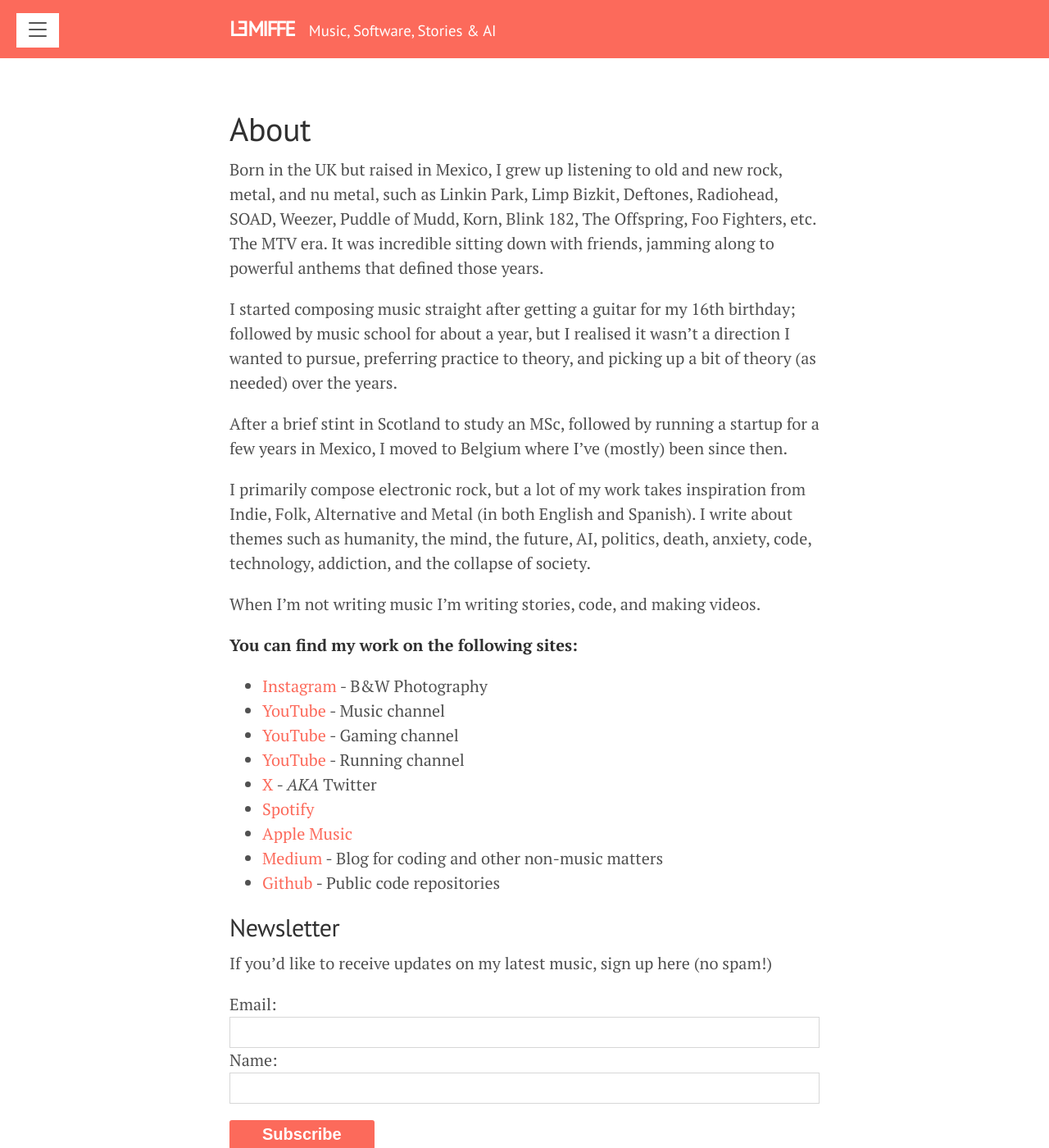
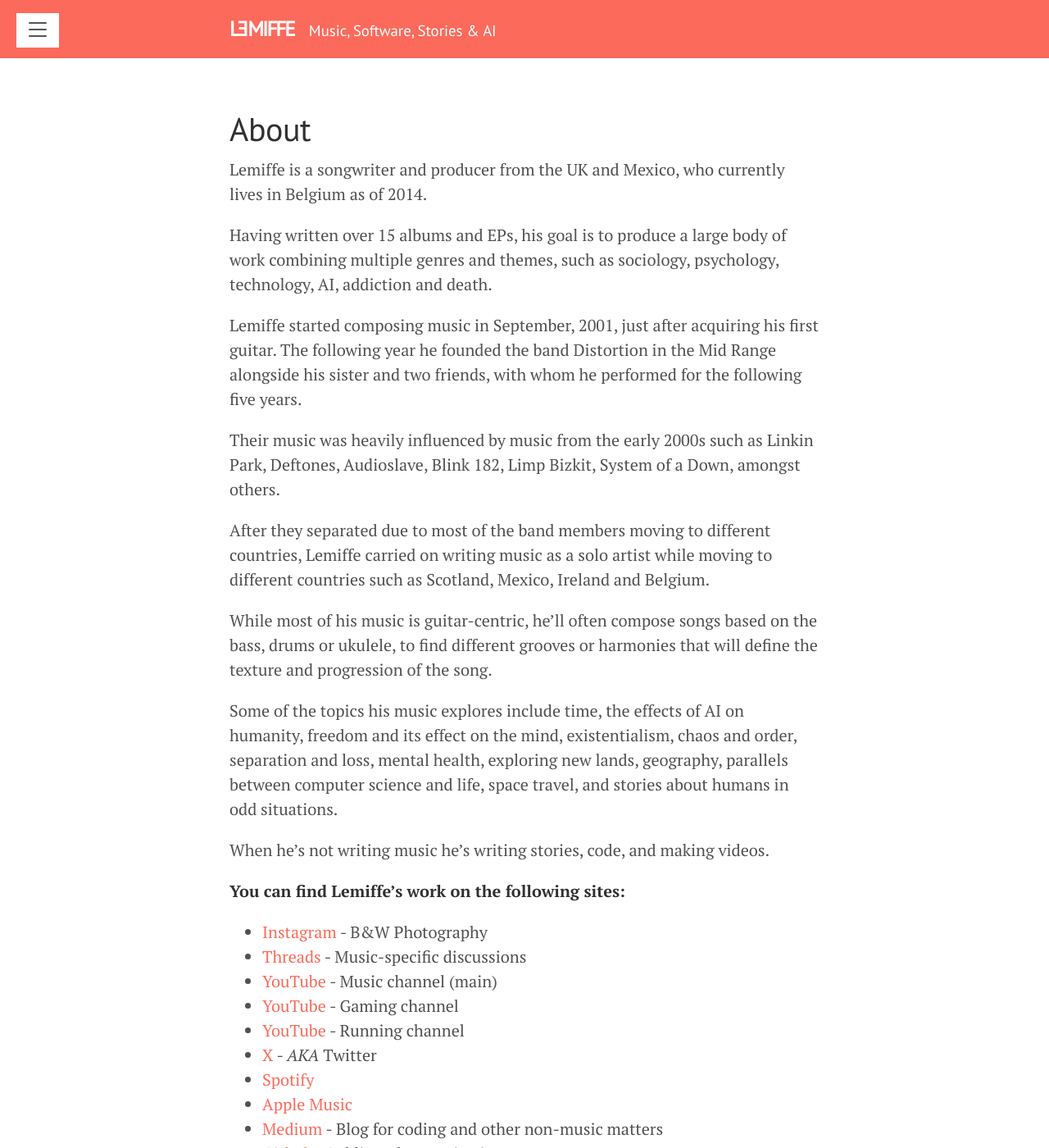
Before and after one commit to lemiffe/lemiffe.com, a Jekyll site: the page built from about.md, in a window 1280 px wide and 1400 px high. Shown: the whole window at 82% size. Built offline with Jekyll 4.4.1, drawn with Linux system fonts in a browser that asks for light colours; some of the changed text lies outside the part shown.

Commit message:
Updated bio

```diff
--- a/about.md
+++ b/about.md
@@ -3,20 +3,27 @@
 title: About
 ---
 
-Born in the UK but raised in Mexico, I grew up listening to old and new rock, metal, and nu metal, such as Linkin Park, Limp Bizkit, Deftones, Radiohead, SOAD, Weezer, Puddle of Mudd, Korn, Blink 182, The Offspring, Foo Fighters, etc. The MTV era. It was incredible sitting down with friends, jamming along to powerful anthems that defined those years.
+Lemiffe is a songwriter and producer from the UK and Mexico, who currently lives in Belgium as of 2014.
 
-I started composing music straight after getting a guitar for my 16th birthday; followed by music school for about a year, but I realised it wasn’t a direction I wanted to pursue, preferring practice to theory, and picking up a bit of theory (as needed) over the years.
+Having written over 15 albums and EPs, his goal is to produce a large body of work combining multiple genres and themes, such as sociology, psychology, technology, AI, addiction and death.
 
-After a brief stint in Scotland to study an MSc, followed by running a startup for a few years in Mexico, I moved to Belgium where I've (mostly) been since then.
+Lemiffe started composing music in September, 2001, just after acquiring his first guitar. The following year he founded the band Distortion in the Mid Range alongside his sister and two friends, with whom he performed for the following five years.
 
-I primarily compose electronic rock, but a lot of my work takes inspiration from Indie, Folk, Alternative and Metal (in both English and Spanish). I write about themes such as humanity, the mind, the future, AI, politics, death, anxiety, code, technology, addiction, and the collapse of society.
+Their music was heavily influenced by music from the early 2000s such as Linkin Park, Deftones, Audioslave, Blink 182, Limp Bizkit, System of a Down, amongst others.
 
-When I'm not writing music I'm writing stories, code, and making videos.
+After they separated due to most of the band members moving to different countries, Lemiffe carried on writing music as a solo artist while moving to different countries such as Scotland, Mexico, Ireland and Belgium.
 
-**You can find my work on the following sites:**
+While most of his music is guitar-centric, he’ll often compose songs based on the bass, drums or ukulele, to find different grooves or harmonies that will define the texture and progression of the song.
+
+Some of the topics his music explores include time, the effects of AI on humanity, freedom and its effect on the mind, existentialism, chaos and order, separation and loss, mental health, exploring new lands, geography, parallels between computer science and life, space travel, and stories about humans in odd situations.
+
+When he's not writing music he's writing stories, code, and making videos.
+
+**You can find Lemiffe's work on the following sites:**
 
 * [Instagram](https://instagram.com/lemiffe) - B&W Photography
-* [YouTube](https://youtube.com/lemiffe) - Music channel
+* [Threads](https://threads.net/@lemiffe) - Music-specific discussions
+* [YouTube](https://youtube.com/lemiffe) - Music channel (main)
 * [YouTube](https://www.youtube.com/@lemonific) - Gaming channel
 * [YouTube](https://www.youtube.com/@bellmanrunning) - Running channel
 * [X](https://x.com/lemiffe) - _AKA_ Twitter
@@ -27,7 +34,7 @@
 
 ## Newsletter
 
-If you'd like to receive updates on my latest music, sign up here (no spam!)
+If you'd like to receive updates on Lemiffe's latest music, sign up here (no spam!)
 
 <div id="mc_embed_signup">
     <form id="mc-embedded-subscribe-form" class="validate" action="https://lemiffe.us19.list-manage.com/subscribe/post?u=b812582d2b5e10dce2bb3a9a0&amp;id=f9365b3e1e" method="post" name="mc-embedded-subscribe-form" novalidate="" target="_blank">
```
